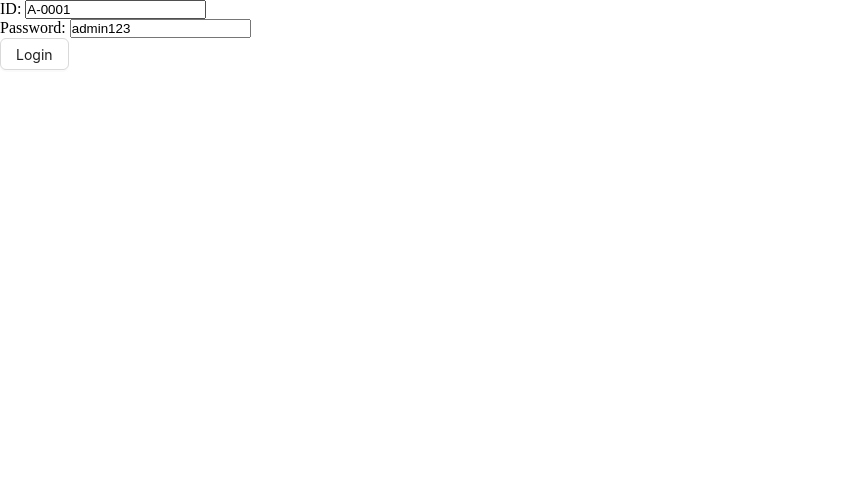
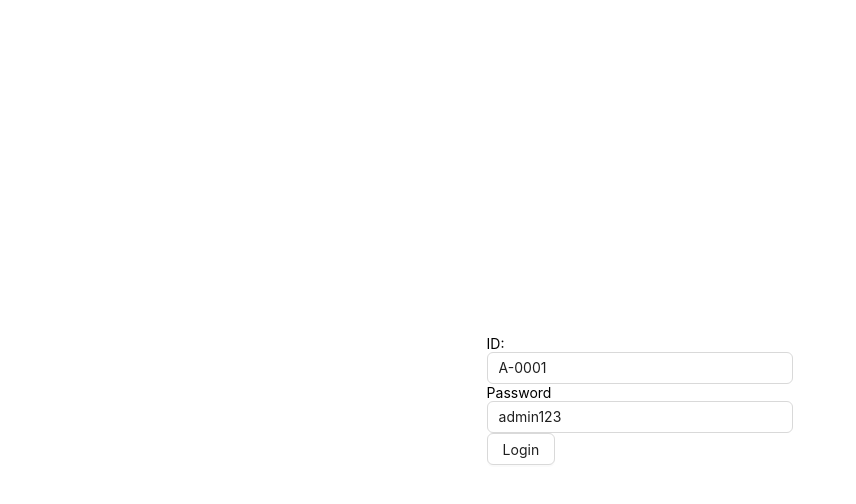
Before and after one commit to thisis-arman/uni-managemnt-project-client, a React (Vite) app in the folder ph-university-client/: page /login in a window 1280 px wide. Shown: the top 504 px of the page, without its empty margins (0-856 px from the left). Built offline with nearby package versions, Linux system fonts and the light colour scheme.

Commit message:
login form design

```diff
--- a/ph-university-client/src/pages/Login.tsx
+++ b/ph-university-client/src/pages/Login.tsx
@@ -1,12 +1,14 @@
 /* eslint-disable @typescript-eslint/no-unused-vars */
 import { useForm } from 'react-hook-form';
 import { useLoginMutation } from '../redux/features/auth/authApi';
-import { Button } from 'antd';
+import { Button, Row } from 'antd';
 import { useAppDispatch } from '../redux/hooks';
 import { verifyToken } from '../utils/verifyToken';
 import { TUser, setUser } from '../redux/features/auth/authSlice';
 import { toast } from 'sonner';
 import { useNavigate } from 'react-router-dom';
+import PHForm from '../components/form/PHForm';
+import PHInput from '../components/form/PHInput';
 
 type TFormData = {
     userId: string,
@@ -17,17 +19,15 @@ const Login = () => {
 
 
     const dispatch = useAppDispatch()
+    const navigate = useNavigate()
 
+    const defaultValues = {
+        userId: 'A-0001',
+        password: 'admin123',
+    };
 
-    const { register, handleSubmit } = useForm({
-        defaultValues: {
-            userId: 'A-0001',
-            password: 'admin123',
-        }
-    });
     const [login] = useLoginMutation()
 
-    const navigate = useNavigate()
 
     const onSubmit = async (data: TFormData) => {
 
@@ -55,17 +55,13 @@ const Login = () => {
 
 
     return (
-        <form onSubmit={handleSubmit(onSubmit)}>
-            <div>
-                <label htmlFor="id">ID: </label>
-                <input type="text" id="id" {...register('userId')} />
-            </div>
-            <div>
-                <label htmlFor="password">Password: </label>
-                <input type="text" id="password" {...register('password')} />
-            </div>
-            <Button htmlType="submit">Login</Button>
-        </form>
+        <Row justify="center" align="middle" style={{ height: '100vh' }}>
+            <PHForm onSubmit={onSubmit} defaultValues={defaultValues}>
+                <PHInput type="text" name="userId" label="ID:" />
+                <PHInput type="text" name="password" label="Password" />
+                <Button htmlType="submit">Login</Button>
+            </PHForm>
+        </Row>
     );
 };
 
```
